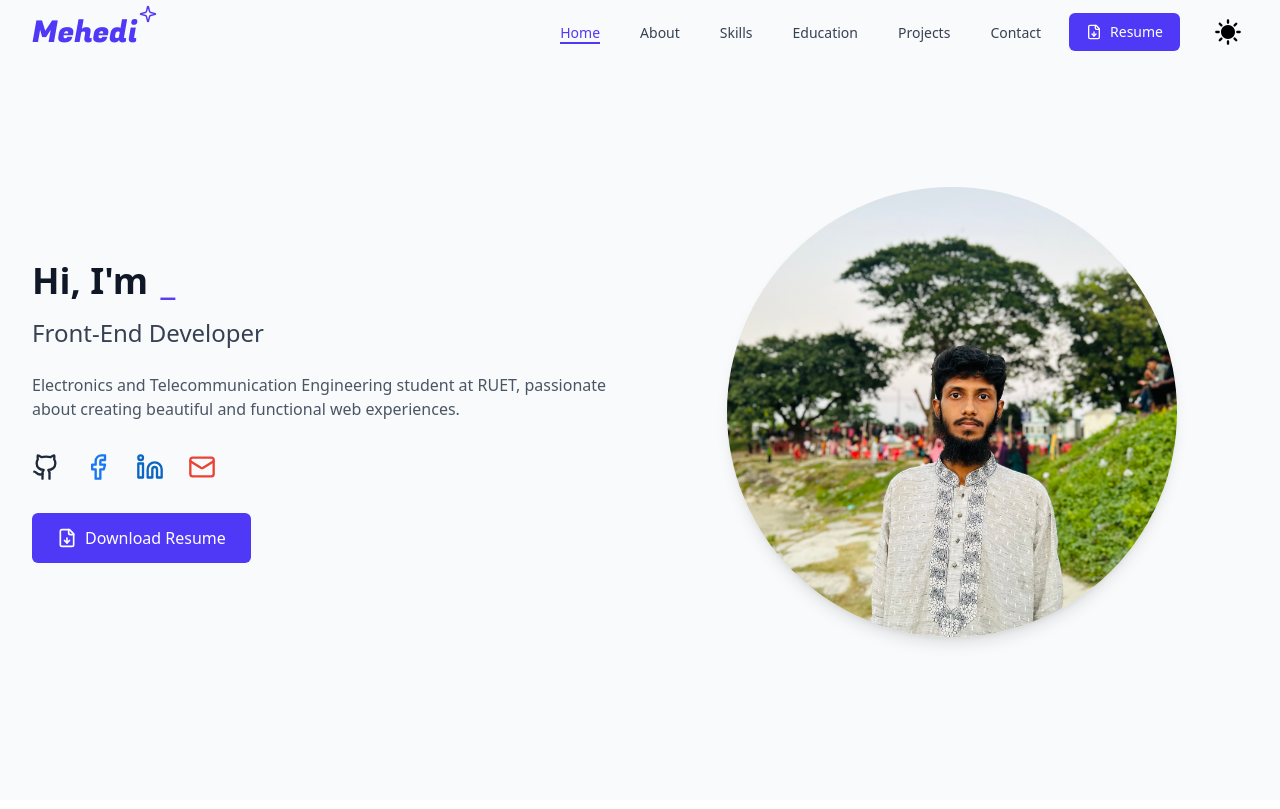
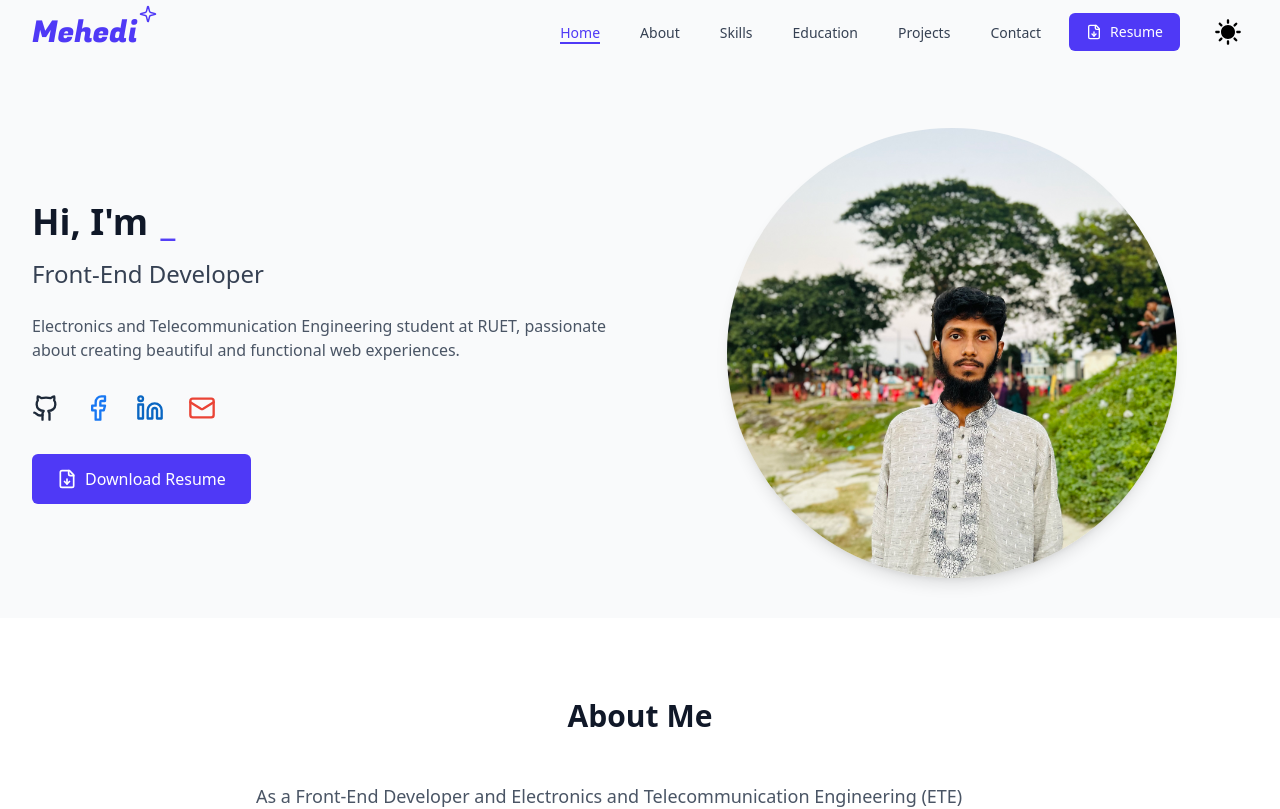
Before and after one commit to syedmehedi34/portfolio, a React (Vite) app: page / in a window 1280 px wide. Shown: the top 809 px of the page. Built offline with nearby package versions, Linux system fonts and the light colour scheme.

Commit message:
hero section height changed

```diff
--- a/src/components/Hero.jsx
+++ b/src/components/Hero.jsx
@@ -7,7 +7,7 @@ const Hero = () => {
   return (
     <section
       id="home"
-      className="min-h-screen flex items-center md:pt-16 pt-32 pb-10  bg-gray-50 dark:bg-gray-800"
+      className="flex items-center  pt-32 pb-10  bg-gray-50 dark:bg-gray-800"
     >
       <div className="max-w-7xl mx-auto px-4 sm:px-6 lg:px-8">
         <div className="grid grid-cols-1 md:grid-cols-2 gap-8 items-center">
```
